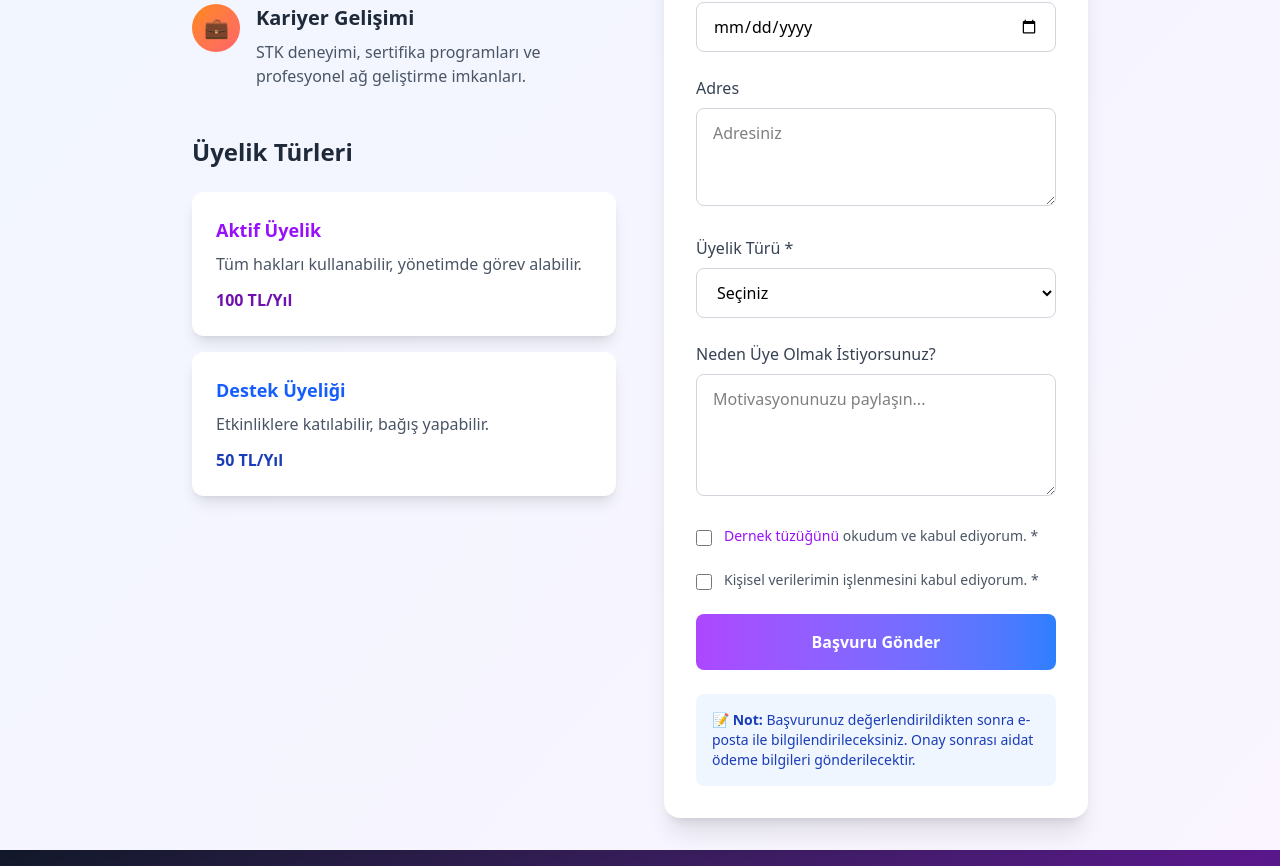
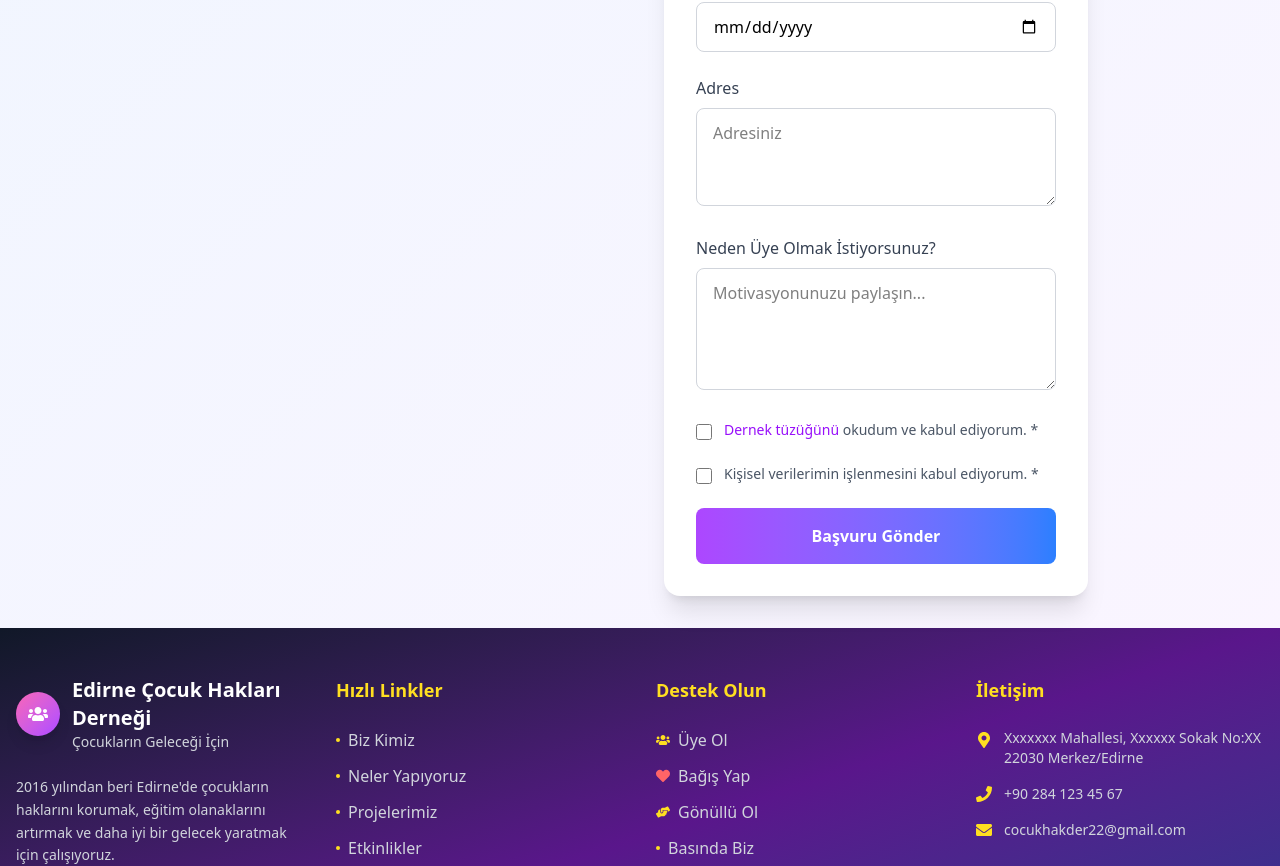
Before and after one commit to ruskyvisky/dernek-web, a Next.js app: page /uye-ol in a window 1280 px wide. Shown: the part 740-1606 px from the top of the page. Built offline with nearby package versions, Linux system fonts and the light colour scheme.

Commit message:
removed useless parts

```diff
--- a/app/uye-ol/page.tsx
+++ b/app/uye-ol/page.tsx
@@ -74,51 +74,9 @@ export default function UyeOlPage() {
                   </div>
                 </div>
 
-                <div className="flex items-start gap-4">
-                  <div className="w-12 h-12 bg-gradient-to-br from-orange-400 to-red-400 rounded-full flex items-center justify-center text-white text-xl flex-shrink-0">
-                    💼
-                  </div>
-                  <div>
-                    <h3 className="text-xl font-bold text-gray-800 mb-2">
-                      Kariyer Gelişimi
-                    </h3>
-                    <p className="text-gray-600">
-                      STK deneyimi, sertifika programları ve
-                      profesyonel ağ geliştirme imkanları.
-                    </p>
-                  </div>
-                </div>
               </div>
 
-              {/* Üyelik Türleri */}
-              <div className="mt-12">
-                <h3 className="text-2xl font-bold text-gray-800 mb-6">
-                  Üyelik Türleri
-                </h3>
-                <div className="space-y-4">
-                  <div className="bg-white rounded-xl p-6 shadow-lg">
-                    <h4 className="text-lg font-bold text-purple-600 mb-2">
-                      Aktif Üyelik
-                    </h4>
-                    <p className="text-gray-600 mb-3">
-                      Tüm hakları kullanabilir, yönetimde görev alabilir.
-                    </p>
-                    <span className="text-purple-800 font-bold">100 TL/Yıl</span>
-                  </div>
-
-                  <div className="bg-white rounded-xl p-6 shadow-lg">
-                    <h4 className="text-lg font-bold text-blue-600 mb-2">
-                      Destek Üyeliği
-                    </h4>
-                    <p className="text-gray-600 mb-3">
-                      Etkinliklere katılabilir, bağış yapabilir.
-                    </p>
-                    <span className="text-blue-800 font-bold">50 TL/Yıl</span>
-                  </div>
-                </div>
-              </div>
             </div>
-
             {/* Sağ: Üyelik Formu */}
             <div className="bg-white rounded-2xl shadow-xl p-8">
               <h2 className="text-2xl font-bold text-gray-800 mb-6">
@@ -192,16 +150,6 @@ export default function UyeOlPage() {
                   ></textarea>
                 </div>
 
-                <div>
-                  <label className="block text-gray-700 font-medium mb-2">
-                    Üyelik Türü *
-                  </label>
-                  <select className="w-full px-4 py-3 border border-gray-300 rounded-lg focus:outline-none focus:ring-2 focus:ring-purple-500 focus:border-transparent">
-                    <option value="">Seçiniz</option>
-                    <option value="aktif">Aktif Üyelik (100 TL/Yıl)</option>
-                    <option value="destek">Destek Üyeliği (50 TL/Yıl)</option>
-                  </select>
-                </div>
 
                 <div>
                   <label className="block text-gray-700 font-medium mb-2">
@@ -244,13 +192,7 @@ export default function UyeOlPage() {
                 </button>
               </form>
 
-              <div className="mt-6 p-4 bg-blue-50 rounded-lg">
-                <p className="text-blue-800 text-sm">
-                  📝 <strong>Not:</strong> Başvurunuz değerlendirildikten sonra
-                  e-posta ile bilgilendirileceksiniz. Onay sonrası aidat ödeme
-                  bilgileri gönderilecektir.
-                </p>
-              </div>
+
             </div>
           </div>
         </div>
```
